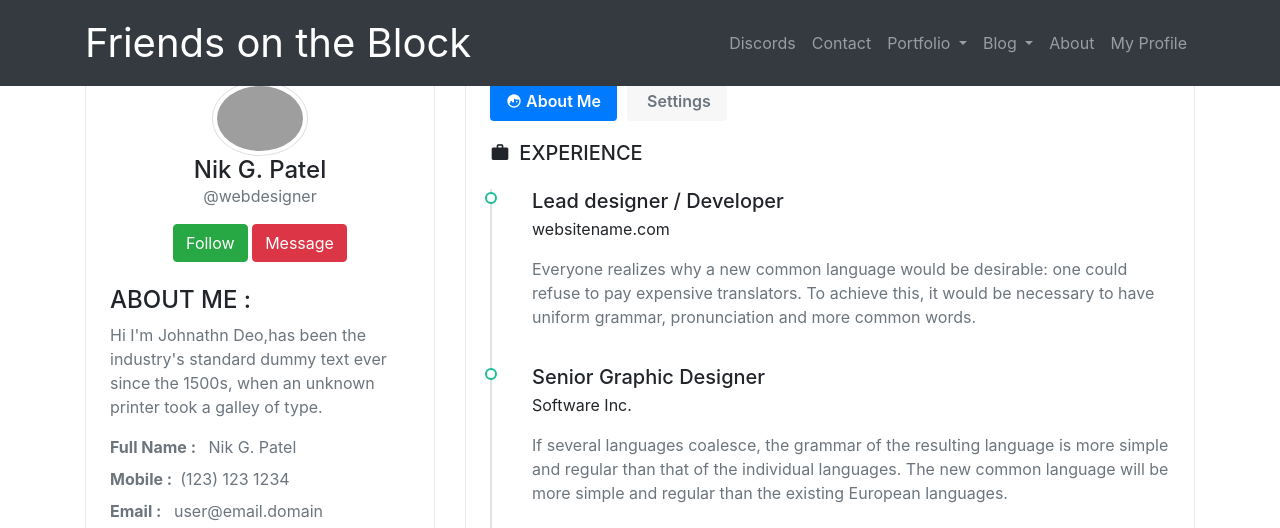
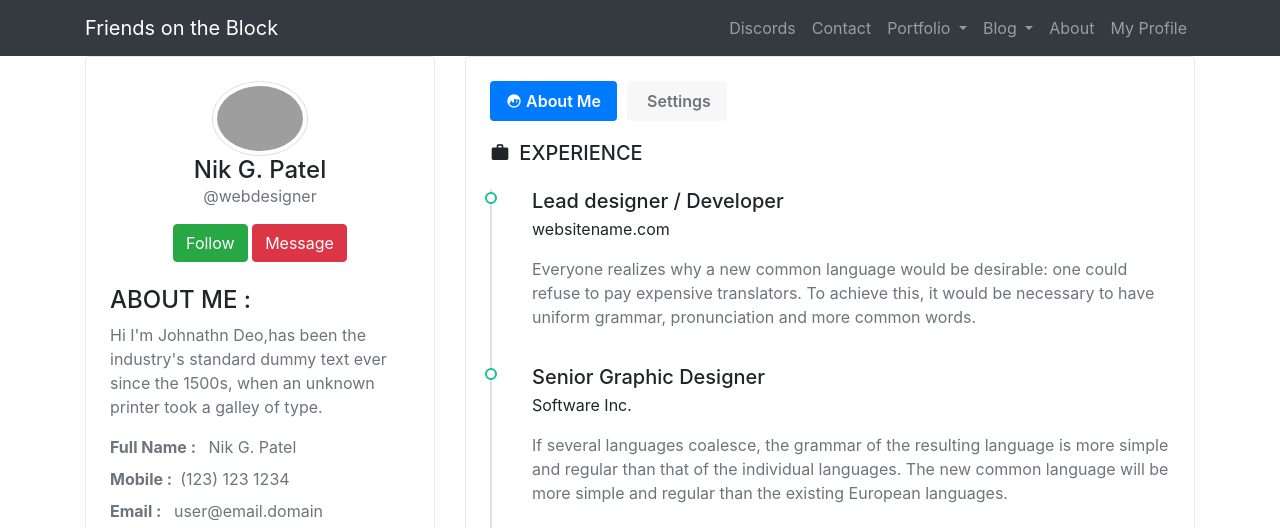
Before and after one commit to BradenFreeman/Friends-on-the-Blocks, a website: page startbootstrap-modern-business-gh-pages/about_me_profile.html in a window 1280 px wide. Shown: the top 528 px of the page. Drawn offline with nearby package versions, Linux system fonts and the light colour scheme; grey boxes are pictures that could not be loaded; some icons are missing.

Commit message:
almost done

```diff
--- a/startbootstrap-modern-business-gh-pages/about_me_profile.html
+++ b/startbootstrap-modern-business-gh-pages/about_me_profile.html
@@ -275,7 +275,7 @@
   <!-- Navigation -->
   <nav class="navbar fixed-top navbar-expand-lg navbar-dark bg-dark fixed-top">
     <div class="container">
-      <a class="navbar-brand" href="Home.html"  style="font-size:40px" >Friends on the Block</a>
+      <a class="navbar-brand" href="Home.html"  style="font-size:20px" >Friends on the Block</a>
       <button class="navbar-toggler navbar-toggler-right" type="button" data-toggle="collapse" data-target="#navbarResponsive" aria-controls="navbarResponsive" aria-expanded="false" aria-label="Toggle navigation">
         <span class="navbar-toggler-icon"></span>
       </button>
```
